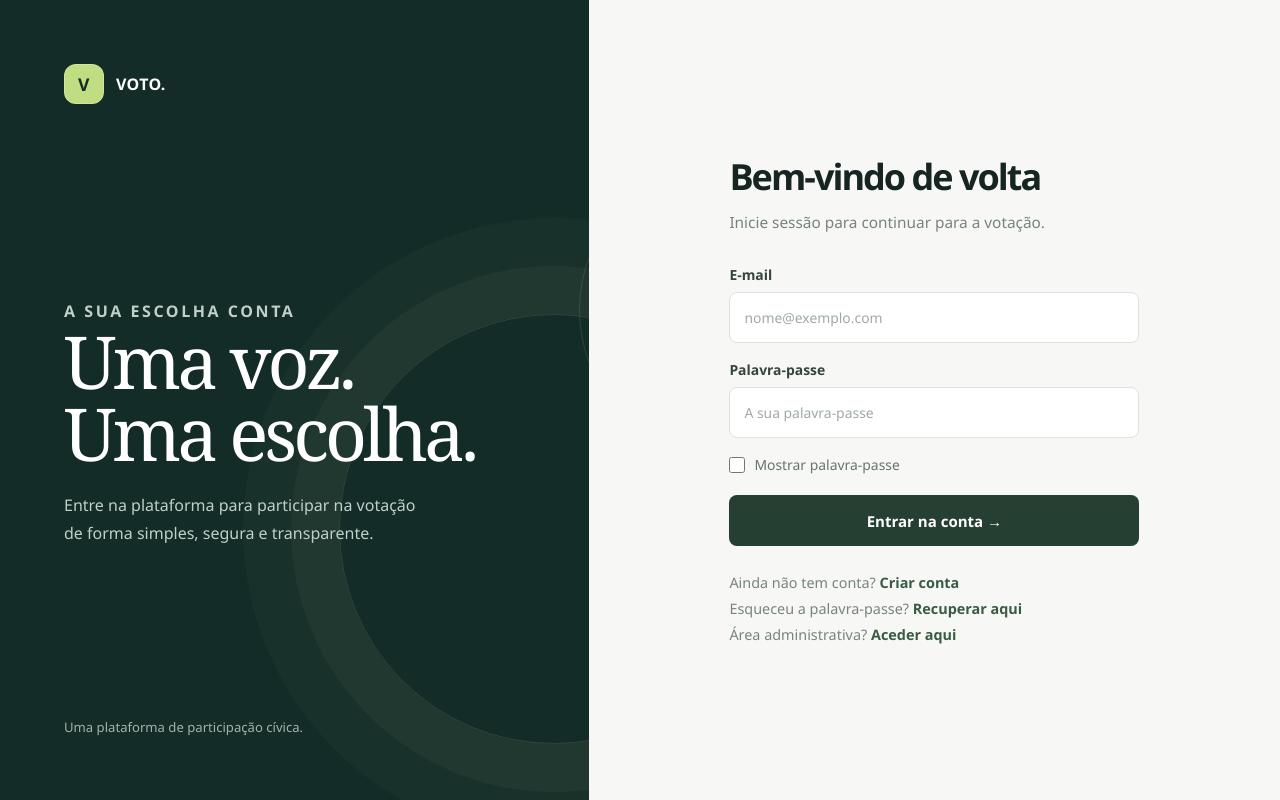
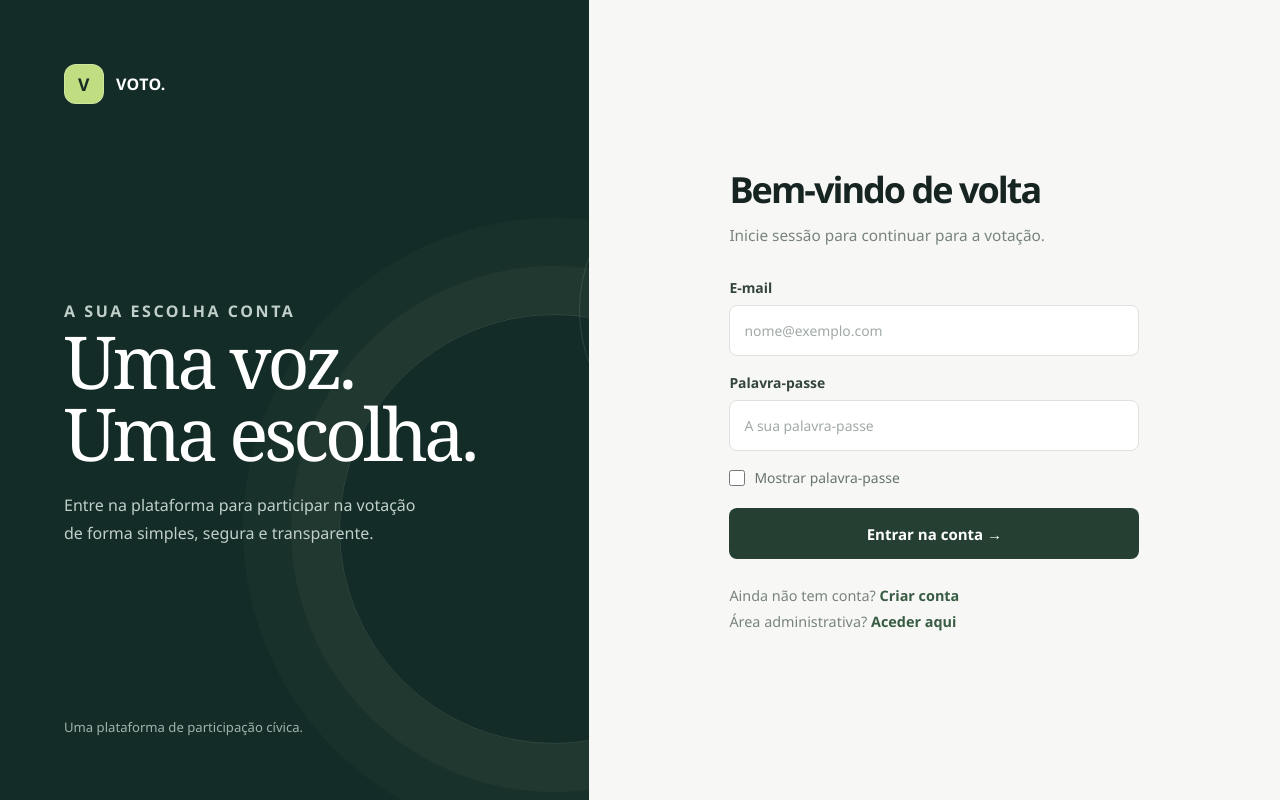
Before and after one commit to Eduardo26-guambe/voto_sys, a Django app: page /auth.sys/ in a window 1280 px wide. Run offline with Django 5.2, Linux system fonts and the light colour scheme.

Commit message:
Remove password reset link from login.html
Removed the password reset link from the login template.

```diff
--- a/src/templates/login.html
+++ b/src/templates/login.html
@@ -43,7 +43,6 @@
                 </form>
                 <p class="auth-footer">
                     Ainda não tem conta? <a href="{% url 'reg_render' %}">Criar conta</a><br>
-                    Esqueceu a palavra-passe? <a href="{% url 'password_reset' %}">Recuperar aqui</a><br>
                     Área administrativa? <a href="{% url 'admin_render' %}">Aceder aqui</a>
                 </p>
             </section>
```
